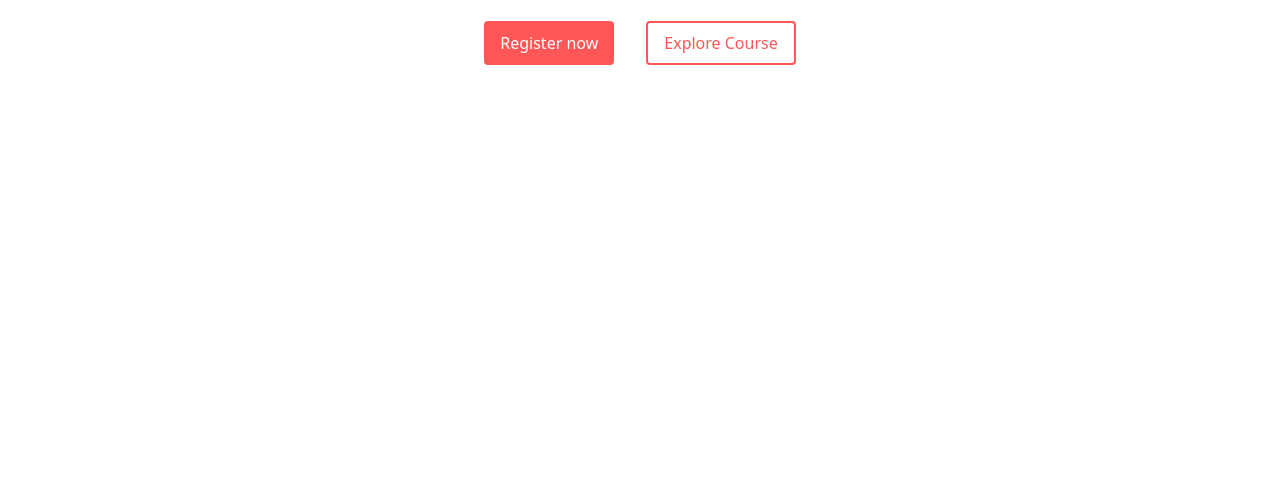
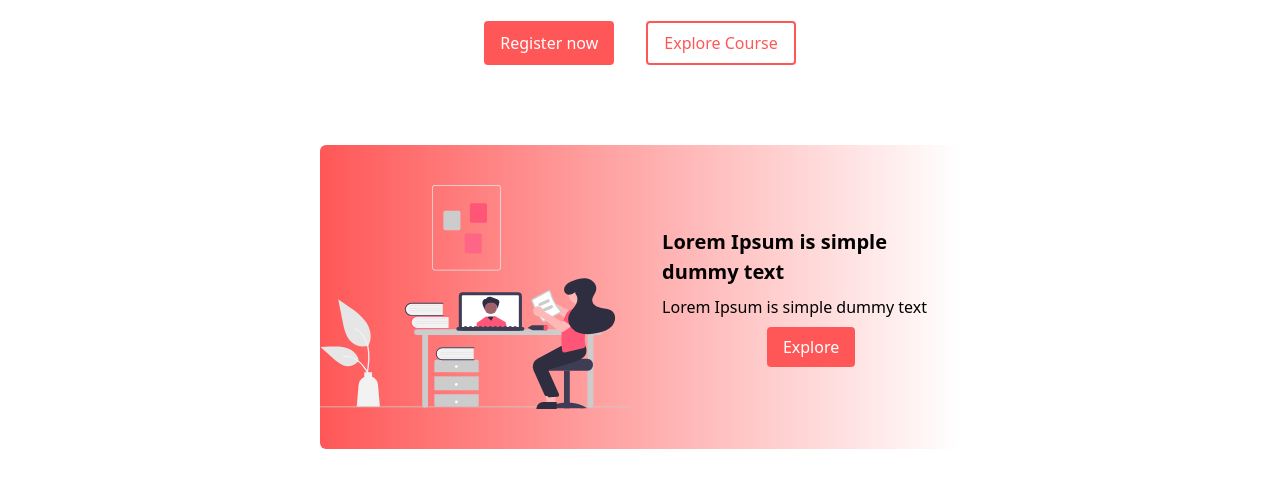
Before and after one commit to nemon024/tailwind-landing-page, a plain HTML site: page index.html in a window 1280 px wide. Shown: the part 251-738 px from the top of the page. Drawn offline with nearby package versions, Linux system fonts and the light colour scheme.

Commit message:
Completed the Second hero section for a better look of website

```diff
--- a/index.html
+++ b/index.html
@@ -26,6 +26,7 @@
             "grey-dark": "#273444",
             grey: "#8492a6",
             "grey-light": "#d3dce6",
+            black: "#000000",
           },
 
           extend: {
@@ -44,6 +45,7 @@
   </head>
   <body>
     <main>
+      <!-- Starting of the navbar -->
       <header>
         <div class="flex justify-between items-center px-6 py-1">
           <img
@@ -64,6 +66,8 @@
           </div>
         </div>
       </header>
+      <!-- End of the navbar -->
+      <!-- Start of the hero section -->
       <section class="py-20">
         <div class="flex flex-col items-center gap-6">
           <div class="flex flex-col items-center gap-2">
@@ -89,6 +93,36 @@
           </div>
         </div>
       </section>
+      <!-- End of the hero section -->
+      <!-- Starting of second section -->
+      <section
+        class="py-10 w-1/2 m-auto bg-gradient-to-r from-primary to-white rounded-md"
+      >
+        <div class="flex justify-center gap-8 items-center">
+          <img src="./img/main.svg" alt="" class="h-56" />
+          <div class="flex flex-col gap-2">
+            <div class="flex flex-col gap-2">
+              <h3 class="text-xl font-bold">
+                Lorem Ipsum is simple dummy text
+              </h3>
+              <p class="text-base font-normal">
+                Lorem Ipsum is simple dummy text
+              </p>
+              <div class="flex justify-center">
+                <button
+                  class="bg-primary text-white hover:bg-white hover:text-primary hover:border-primary hover:border-2 outline-none border-0 rounded px-4 py-2 text-base hover:drop-shadow-lg hover:scale-105 transition-all"
+                >
+                  Explore
+                </button>
+              </div>
+            </div>
+          </div>
+        </div>
+      </section>
+      <!-- end of Second section -->
+      <!-- Start of footer -->
+
+      <!-- End of footer -->
     </main>
   </body>
 </html>
```
Also changed, not shown: img/main.svg (added).
